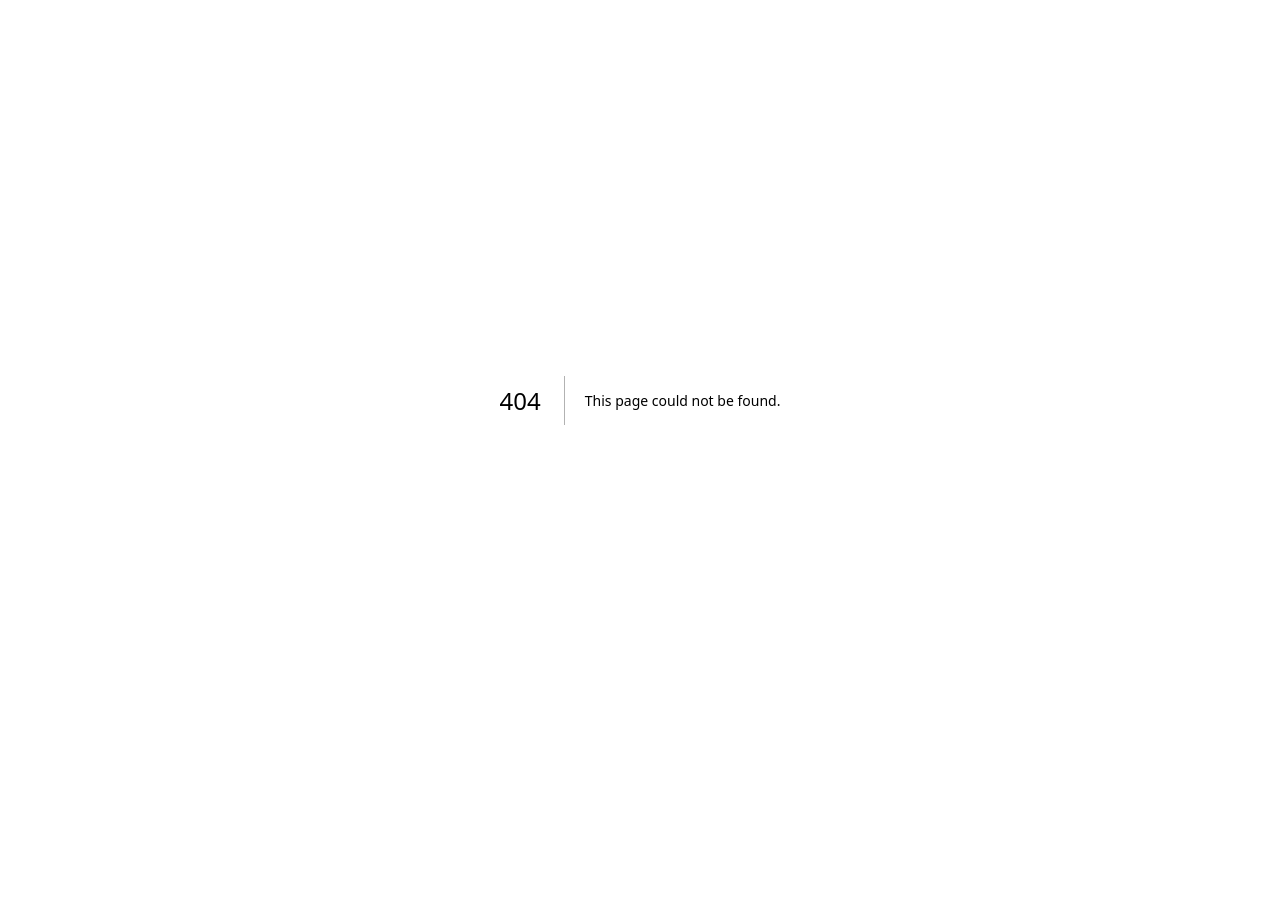
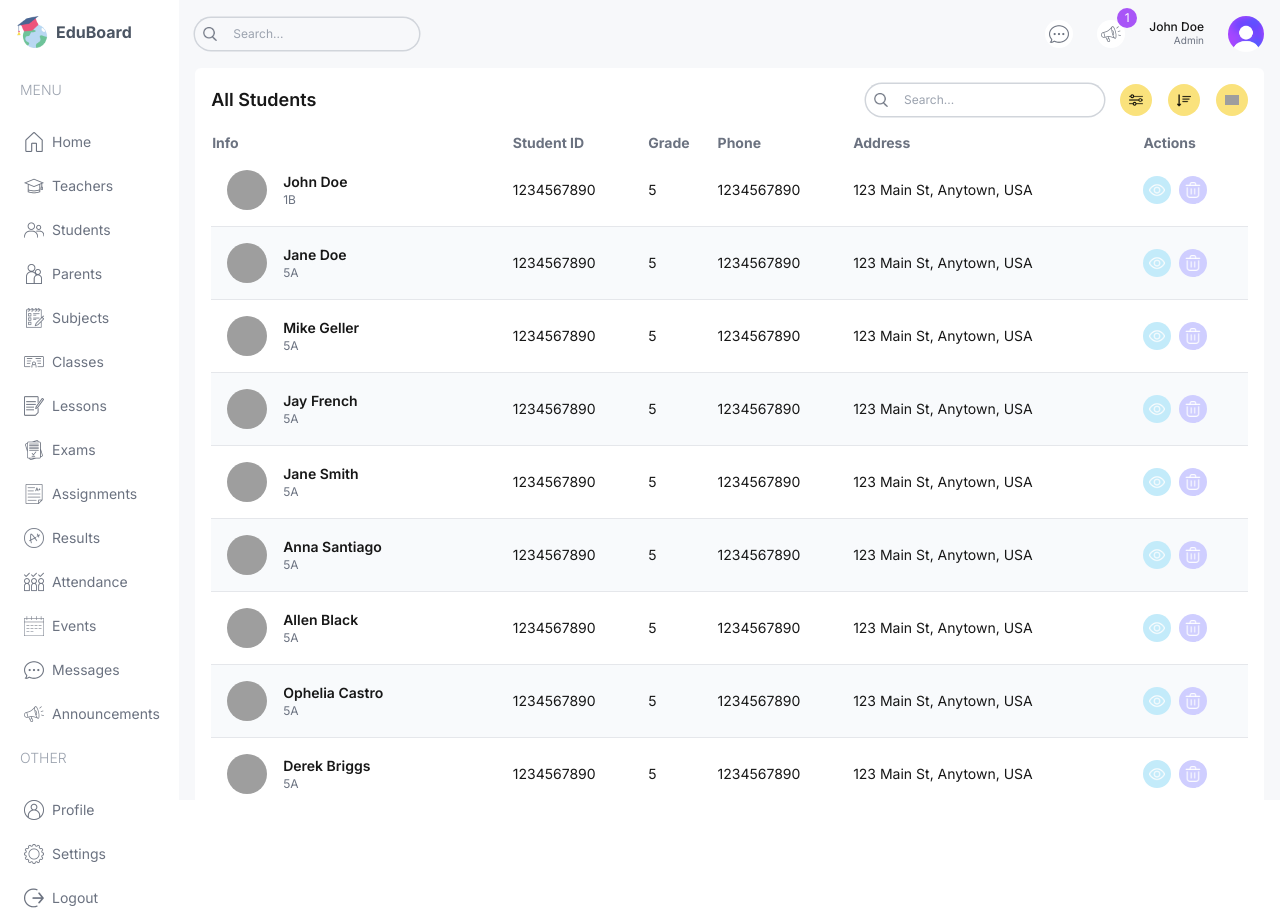
Before and after one commit to mysandesh/EduBoard, a Next.js app: page /list/students in a window 1280 px wide. Before the commit this address had no page. Before the commit the page ends 800 px from the top, so only its background shows below. Built offline with nearby package versions, Linux system fonts and the light colour scheme; grey boxes are pictures that could not be loaded.

Commit message:
Student List page added

```diff
--- /dev/null
+++ b/src/app/(dashboard)/list/students/page.tsx
@@ -0,0 +1,129 @@
+import Pagination from "@/components/Pagination";
+import Table from "@/components/Table";
+import TableSearch from "@/components/TableSearch";
+import { role, studentsData } from "@/lib/data";
+import Image from "next/image";
+import Link from "next/link";
+
+type Student = {
+  id: number;
+  studentId: string;
+  name: string;
+  email?: string;
+  photo: string;
+  phone?: string;
+  grade: number;
+  class: string;
+  address: string;
+};
+
+const columns = [
+  {
+    header: "Info",
+    accessor: "info",
+  },
+  {
+    header: "Student ID",
+    accessor: "studentId",
+    className: "hidden md:table-cell",
+  },
+  {
+    header: "Grade",
+    accessor: "grade",
+    className: "hidden md:table-cell",
+  },
+
+  {
+    header: "Phone",
+    accessor: "phone",
+    className: "hidden lg:table-cell",
+  },
+  {
+    header: "Address",
+    accessor: "address",
+    className: "hidden lg:table-cell",
+  },
+  {
+    header: "Actions",
+    accessor: "action",
+  },
+];
+
+const StudentListPage = () => {
+  const renderRow = (item: Student) => (
+    <tr
+      key={item.id}
+      className="border-b border-gray-200 even:bg-slate-50 text-sm hover:bg-customPurpleLight"
+    >
+      <td className="flex items-center gap-4 p-4">
+        <Image
+          src={item.photo}
+          alt=""
+          width={40}
+          height={40}
+          className="md:hidden xl:block
+          w-10
+          h-10
+          rounded-full
+          object-cover"
+        />
+        <div className="flex flex-col">
+          <h3 className="font-semibold">{item.name}</h3>
+          <p className="text-xs text-gray-500">{item.class}</p>
+        </div>
+      </td>
+      <td className="hidden md:table-cell">{item.studentId}</td>
+      <td className="hidden md:table-cell">{item.grade}</td>
+      <td className="hidden md:table-cell">{item.phone}</td>
+      <td className="hidden md:table-cell">{item.address}</td>
+      <td>
+        <div className="flex items-center gap-2 ">
+          <Link href={`/list/teachers/${item.id}`}>
+            <button className="w-7 h-7 flex items-center justify-center rounded-full bg-customSky">
+              <Image src="/view.png" alt="" width={16} height={16} />
+            </button>
+          </Link>
+          {role === "admin" && (
+            <button className="w-7 h-7 flex items-center justify-center rounded-full bg-customPurple">
+              <Image src="/delete.png" alt="" width={16} height={16} />
+            </button>
+          )}
+        </div>
+      </td>
+    </tr>
+  );
+
+  return (
+    <div className="bg-white p-4 rounded-md flex-1 m-4 mt-0">
+      {/*TOP */}
+      <div className="flex items-center justify-between">
+        <h1 className="hidden md:block text-lg font-semibold">All Students</h1>
+        <div className="flex flex-col md:flex-row items-center gap-4 w-full md:w-auto">
+          <TableSearch />
+          <div className="flex items-center gap-4 self-end">
+            <button className="w-8 h-8 flex items-center justify-center rounded-full bg-customYellow">
+              <Image src="/filter.png" alt="" width={14} height={14} />
+            </button>
+            <button className="w-8 h-8 flex items-center justify-center rounded-full bg-customYellow">
+              <Image src="/sort.png" alt="" width={14} height={14} />
+            </button>
+
+            {role === "admin" && (
+              <button className="w-8 h-8 flex items-center justify-center rounded-full bg-customYellow">
+                <Image src="/plus.png" alt="" width={14} height={14} />
+              </button>
+            )}
+          </div>
+        </div>
+      </div>
+      {/*LIST */}
+      <Table columns={columns} renderRow={renderRow} data={studentsData} />
+      <div className="div"></div>
+      {/*PAGINATION */}
+
+      <Pagination />
+    </div>
+  );
+};
+
+export default StudentListPage;
```
